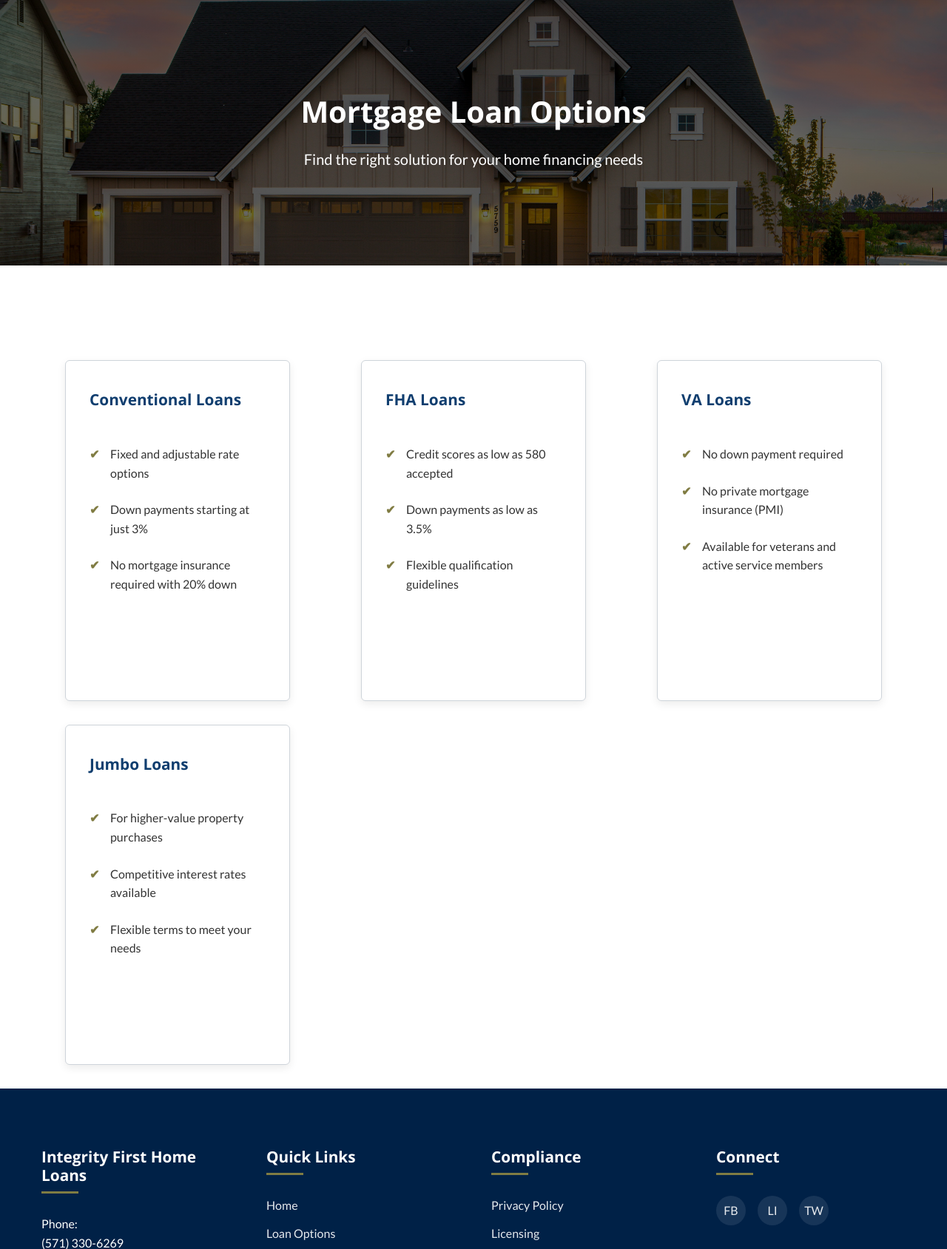
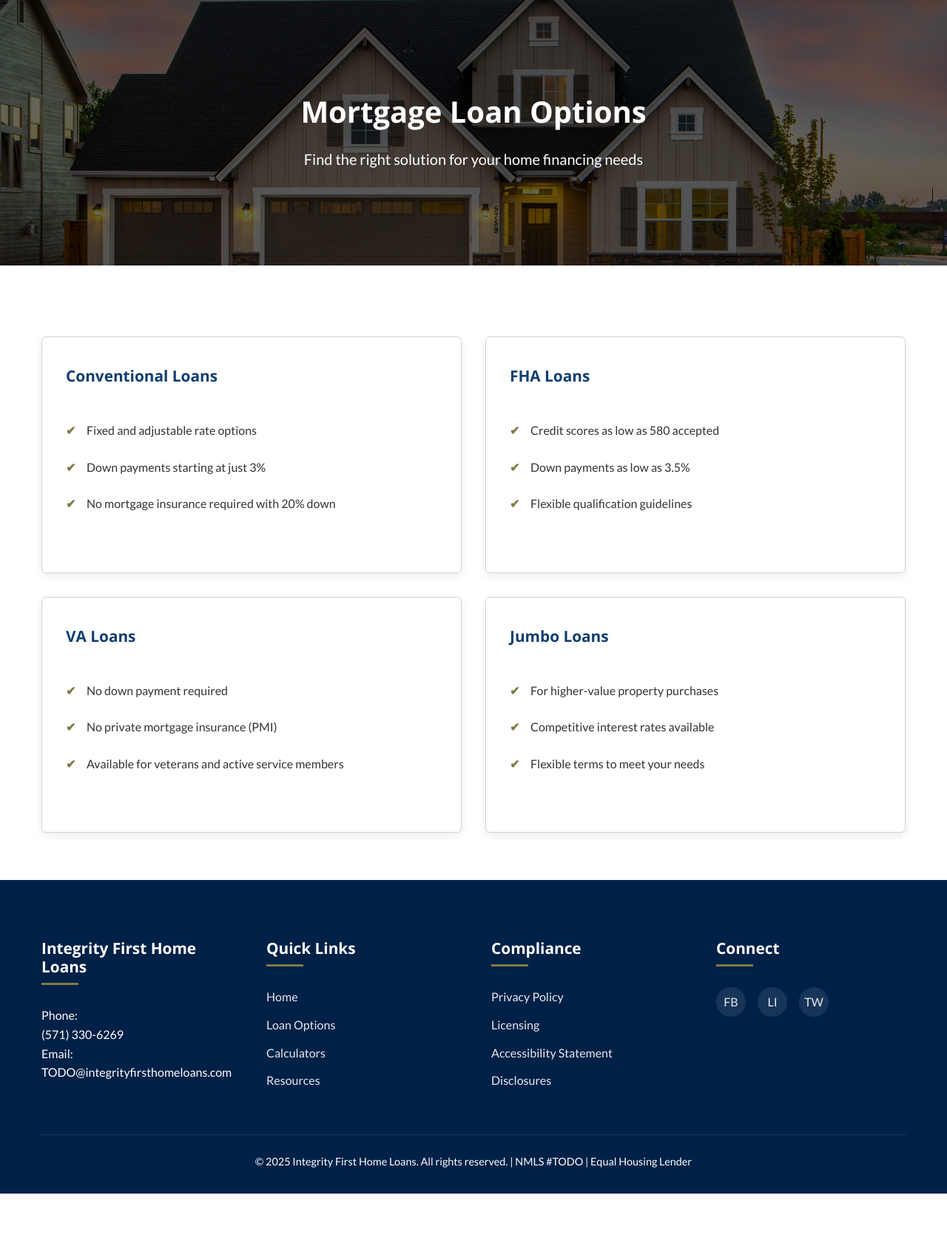
Before and after one commit to JakeHamacher/JakeHamacher.github.io, a PHP site: page /loans.html in a window 1280 px wide. Shown: the part 233-1922 px from the top of the page at 74% size. After the commit the page ends 1847 px from the top, so only its background shows below. Run offline with PHP 8.4, Linux system fonts and the light colour scheme.

Commit message:
feat: make loan cards display in even columns per row
Co-authored-by: aider (deepseek/deepseek-chat) <aider@aider.chat>

```diff
--- a/assets/css/main.css
+++ b/assets/css/main.css
@@ -609,9 +609,28 @@ img {
 
 .services-grid {
     display: grid;
-    grid-template-columns: repeat(auto-fit, minmax(300px, 1fr));
+    grid-template-columns: repeat(auto-fit, minmax(280px, 1fr));
     gap: 2rem;
     margin-top: 2rem;
+}
+
+/* Ensure even number of cards per row by adjusting the grid layout */
+@media (min-width: 768px) {
+    .services-grid {
+        grid-template-columns: repeat(2, 1fr);
+    }
+}
+
+@media (min-width: 1024px) {
+    .services-grid {
+        grid-template-columns: repeat(2, 1fr);
+    }
+}
+
+@media (min-width: 1200px) {
+    .services-grid {
+        grid-template-columns: repeat(2, 1fr);
+    }
 }
 
 .service-card {
@@ -622,7 +641,6 @@ img {
     transition: var(--transition);
     text-align: left;
     height: 100%;
-    margin: 2rem;
     display: flex;
     flex-direction: column;
     border: 1px solid var(--gray-medium);
```
Also changed, not shown: loans.html (line endings or trailing spaces).
